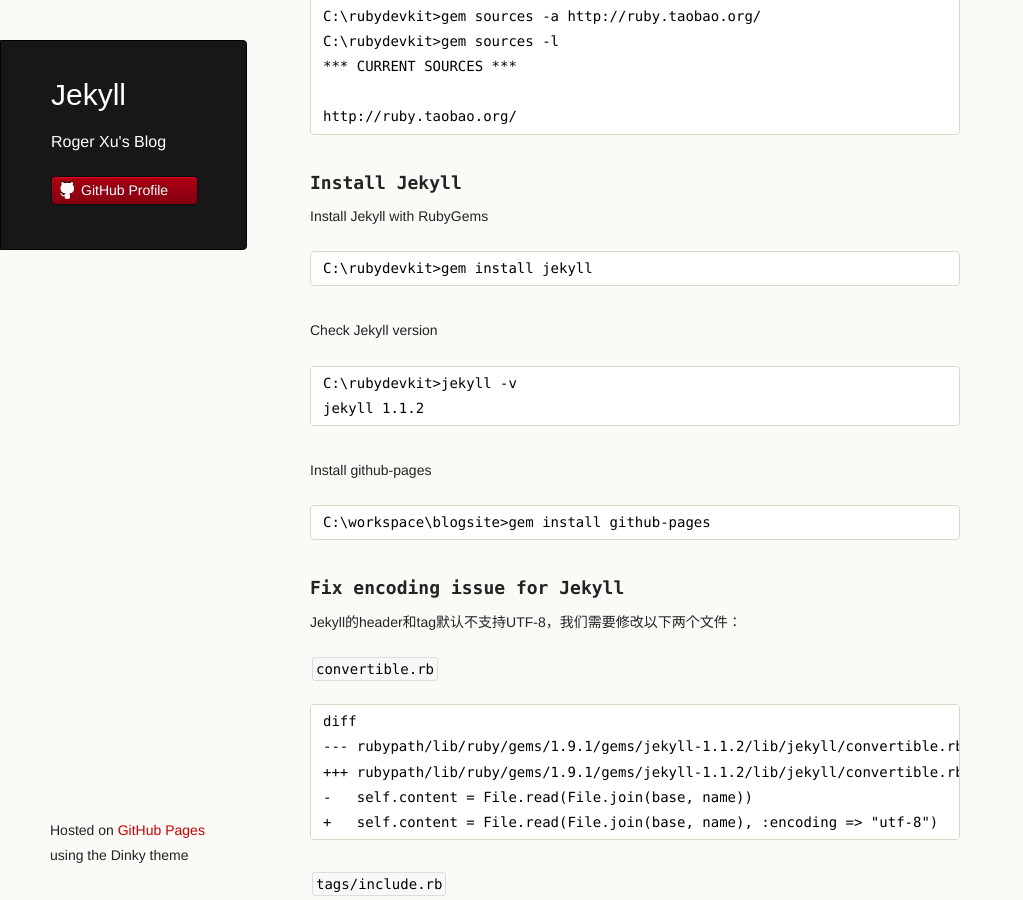
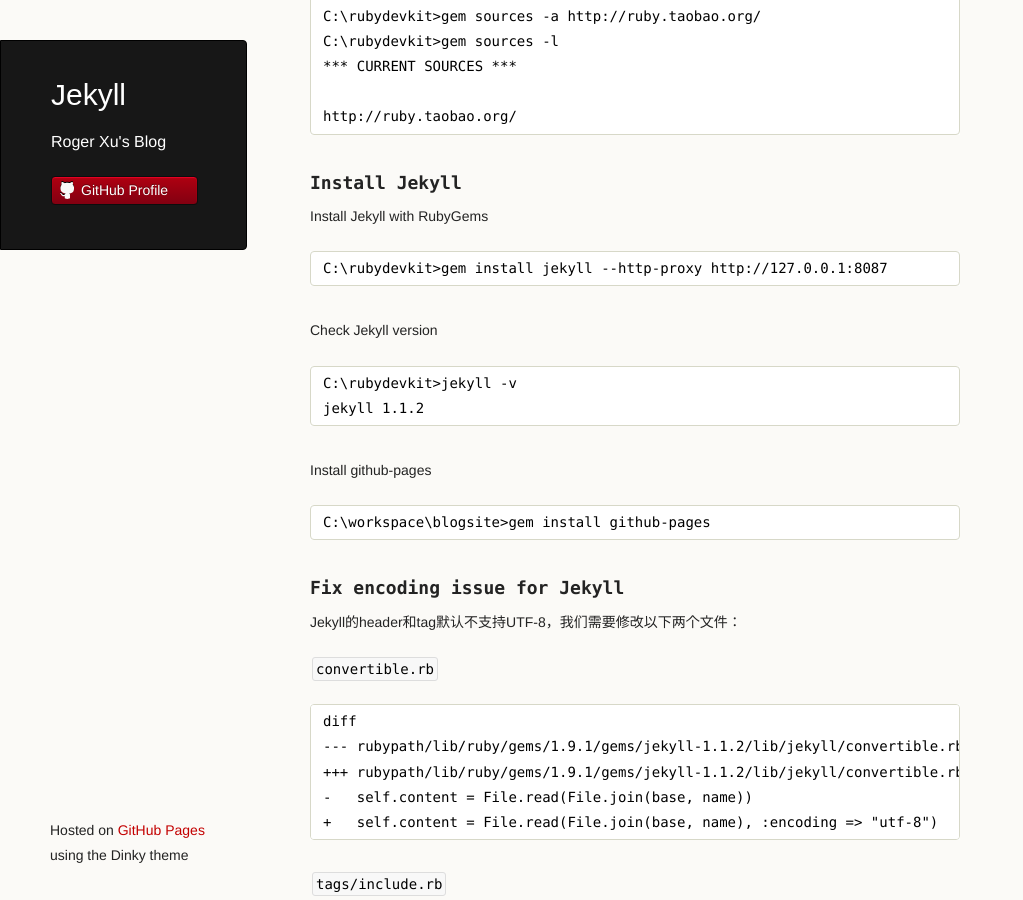
Before and after one commit to rogerxu/rogerxu.github.io, a Jekyll site: the page built from _posts/2013-09-05-jekyll.md, in a window 1280 px wide and 900 px high, scrolled down 1362 px. Shown: the whole window, without its empty margins (0-1023 px from the left). Built offline with Jekyll 4.4.1, drawn with Linux system fonts in a browser that asks for light colours.

Commit message:
Use ruby gem with http proxy.

```diff
--- a/_posts/2013-09-05-jekyll.md
+++ b/_posts/2013-09-05-jekyll.md
@@ -66,7 +66,7 @@
 
 Install Jekyll with RubyGems
 
-    C:\rubydevkit>gem install jekyll
+    C:\rubydevkit>gem install jekyll --http-proxy http://127.0.0.1:8087
 
 Check Jekyll version
 
```
